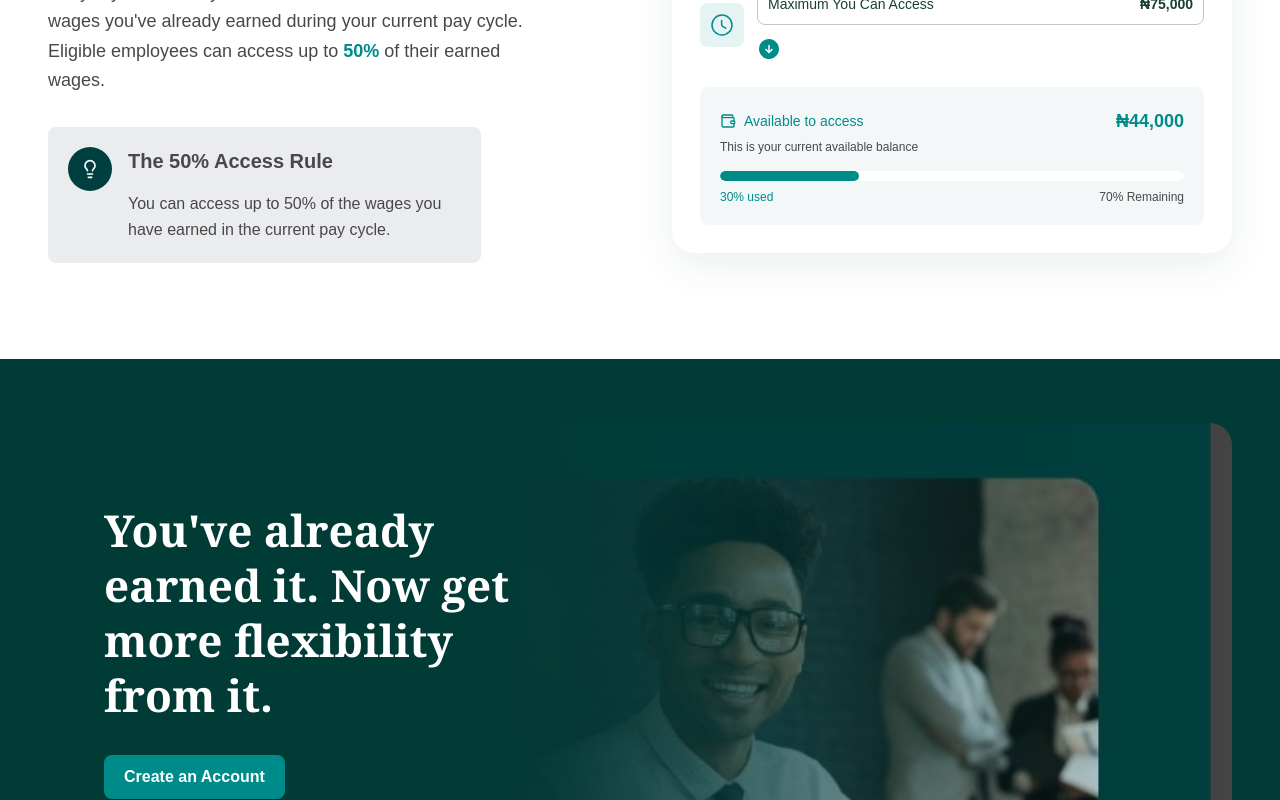
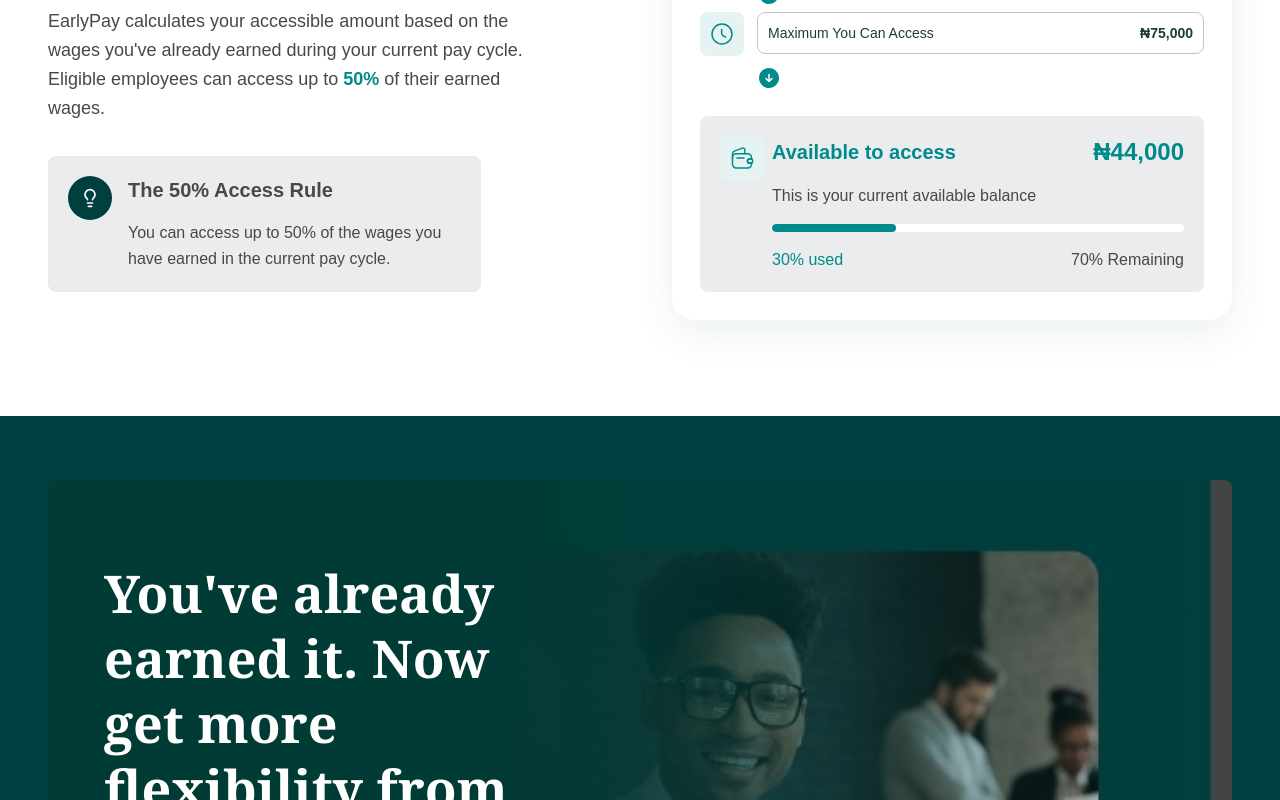
Before and after one commit to earlypays/earlypay-frontend, a Next.js app: page /employees in a window 1280 px wide. Shown: the part 2440-3240 px from the top of the page. Built offline with nearby package versions, Linux system fonts and the light colour scheme; a web font is replaced by a local one.

Commit message:
Refactor Employees Access and CTA sections for improved layout and visuals. Update balance display with new design elements and integrate Next.js Image component for optimized loading.

```diff
--- a/src/components/landing/employees/employees-access-section.tsx
+++ b/src/components/landing/employees/employees-access-section.tsx
@@ -1,6 +1,7 @@
 import { Lightbulb, Wallet } from "lucide-react";
 
 import { Container } from "@/components/ui/container";
+import Image from "next/image";
 
 const SUMMARY_ROWS = [
   {
@@ -68,9 +69,9 @@
             </div>
 
             <ul className="mt-6">
-              {SUMMARY_ROWS.map((row, index) => (
+              {SUMMARY_ROWS.map((row) => (
                 <li key={row.label}>
-                  <div className="flex w-full items-center gap-3.25">
+                  <div className="flex w-full items-start gap-3.25">
                     <img
                       src={row.icon}
                       alt=""
@@ -87,7 +88,6 @@
                           {row.value}
                         </span>
                       </div>
-                      {index > 0 ? (
                       <div className="flex justify-start py-1.5" aria-hidden>
                         <img
                           src="/landing/employees/arrow-down.svg"
@@ -97,30 +97,41 @@
                           className="size-6"
                         />
                       </div>
-                      ) : null}
                     </div>
                   </div>
                 </li>
               ))}
             </ul>
 
-            <div className="mt-5 rounded-md bg-[#F4F7F8] p-4 sm:p-5">
-              <div className="flex items-center justify-between gap-3">
-                <p className="flex items-center gap-2 text-sm font-medium text-[#008B8B]">
-                  <Wallet className="size-4" />
+            <div className="mt-5 space-y-4 rounded-md bg-[#EAECED] p-4 sm:p-5">
+              <div className="flex items-start gap-2">
+                <Image
+                  src="/landing/employees/Wallet.svg"
+                  alt="Wallet"
+                  width={44}
+                  height={44}
+                />
+
+                <div className="flex-1 space-y-4">
+                  <div className="flex items-center justify-between">
+                    <p className="text-sm font-semibold text-[#008B8B] sm:text-xl">
                       Available to access
                     </p>
-                <p className="text-lg font-bold text-[#008B8B]">₦44,000</p>
+                    <p className="text-lg font-semibold text-[#008B8B] sm:text-2xl">
+                      ₦44,000
+                    </p>
                   </div>
-              <p className="mt-1 text-xs text-muted-foreground">
+                  <p className="text-xs font-normal text-muted-foreground sm:text-base">
                     This is your current available balance
                   </p>
-              <div className="mt-4 h-2.5 overflow-hidden rounded-full bg-white">
+                  <div className="h-2 overflow-hidden rounded-full bg-white">
                     <div className="h-full w-[30%] rounded-full bg-[#008B8B]" />
                   </div>
-              <div className="mt-2 flex items-center justify-between text-xs">
-                <span className="font-medium text-[#008B8B]">30% used</span>
-                <span className="text-muted-foreground">70% Remaining</span>
+                  <div className="flex items-center justify-between font-normal text-base">
+                    <span className=" text-[#008B8B]">30% used</span>
+                    <span className=" text-muted-foreground">70% Remaining</span>
+                  </div>
+                </div>
               </div>
             </div>
           </div>
--- a/src/components/landing/employees/employees-cta-section.tsx
+++ b/src/components/landing/employees/employees-cta-section.tsx
@@ -7,9 +7,9 @@
 
 export function EmployeesCtaSection() {
   return (
-    <section className="bg-[#003B36] py-10 lg:py-16">
+    <section className="bg-[#003F3F] py-10 lg:py-16">
       <Container>
-        <div className="relative min-h-80 overflow-hidden rounded-3xl lg:min-h-96">
+        <div className="relative min-h-80 overflow-hidden rounded-md lg:min-h-96">
           <div className="absolute inset-0 lg:left-[32%]">
             <OptimizedImage
               src="/landing/employees/cta-office.jpg"
@@ -23,14 +23,14 @@
           <div className="absolute inset-0 bg-linear-to-b from-[#003B36] via-[#003B36]/75 to-[#003B36]/20 lg:bg-linear-to-r lg:from-[#003B36] lg:from-35% lg:via-[#003B36]/70 lg:to-transparent" />
 
           <div className="relative z-10 flex max-w-xl flex-col justify-center px-6 py-14 sm:px-10 lg:px-14 lg:py-20">
-            <h2 className="font-georgia text-3xl leading-tight font-bold text-white sm:text-4xl lg:text-[2.75rem]">
+            <h2 className="font-georgia text-3xl leading-tight font-bold text-white sm:text-4xl lg:text-[3.25rem]">
               You&apos;ve already earned it. Now get more flexibility from it.
             </h2>
             <div className="mt-8">
               <Button
                 asChild
                 size="lg"
-                className="rounded-md px-5 text-[16px] font-semibold"
+                className="rounded-md p-2.5 text-[16px] font-semibold"
               >
                 <Link href="/login">Create an Account</Link>
               </Button>
```
Lines whose indentation alone changed are shown as unchanged.
